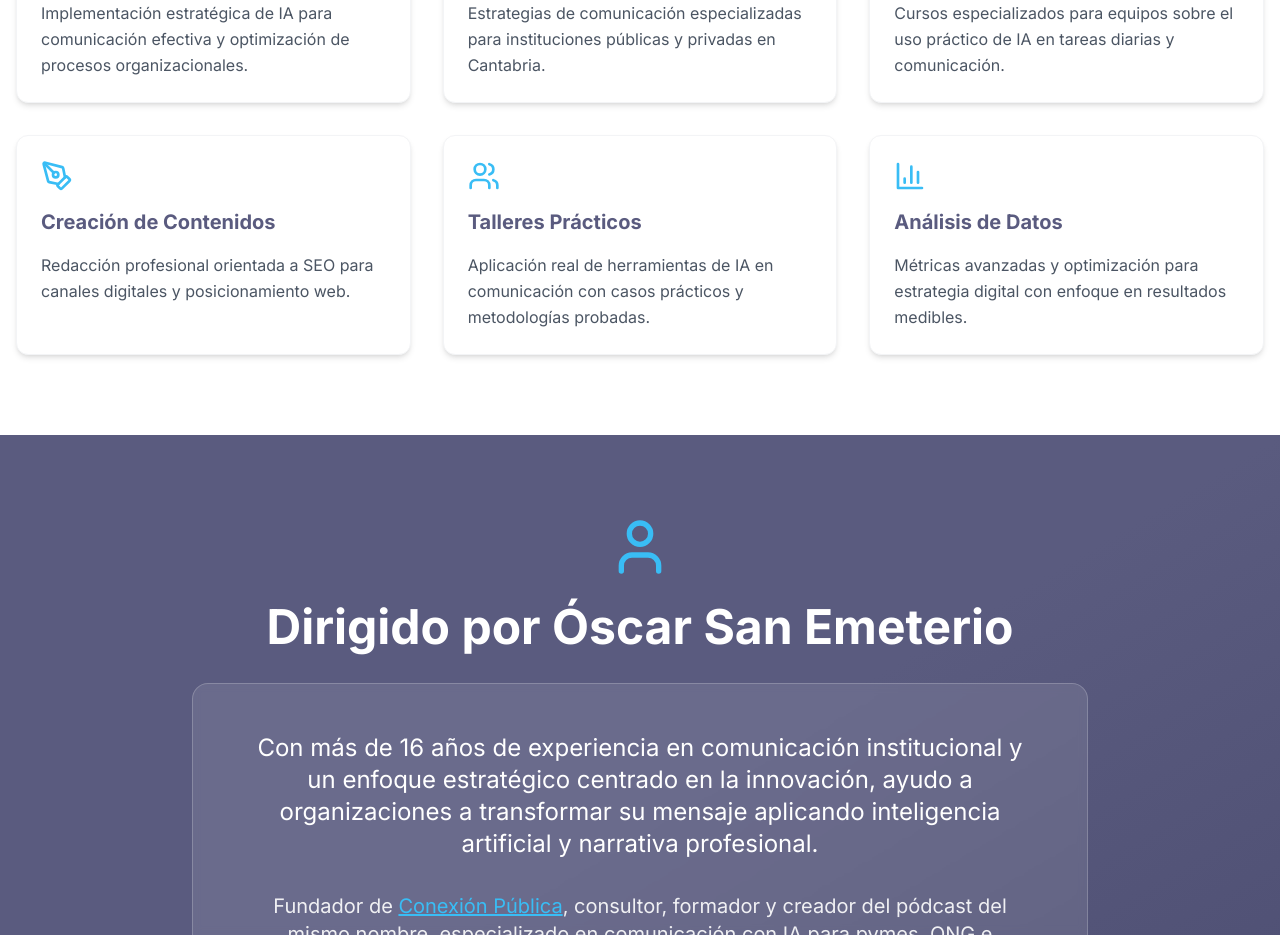
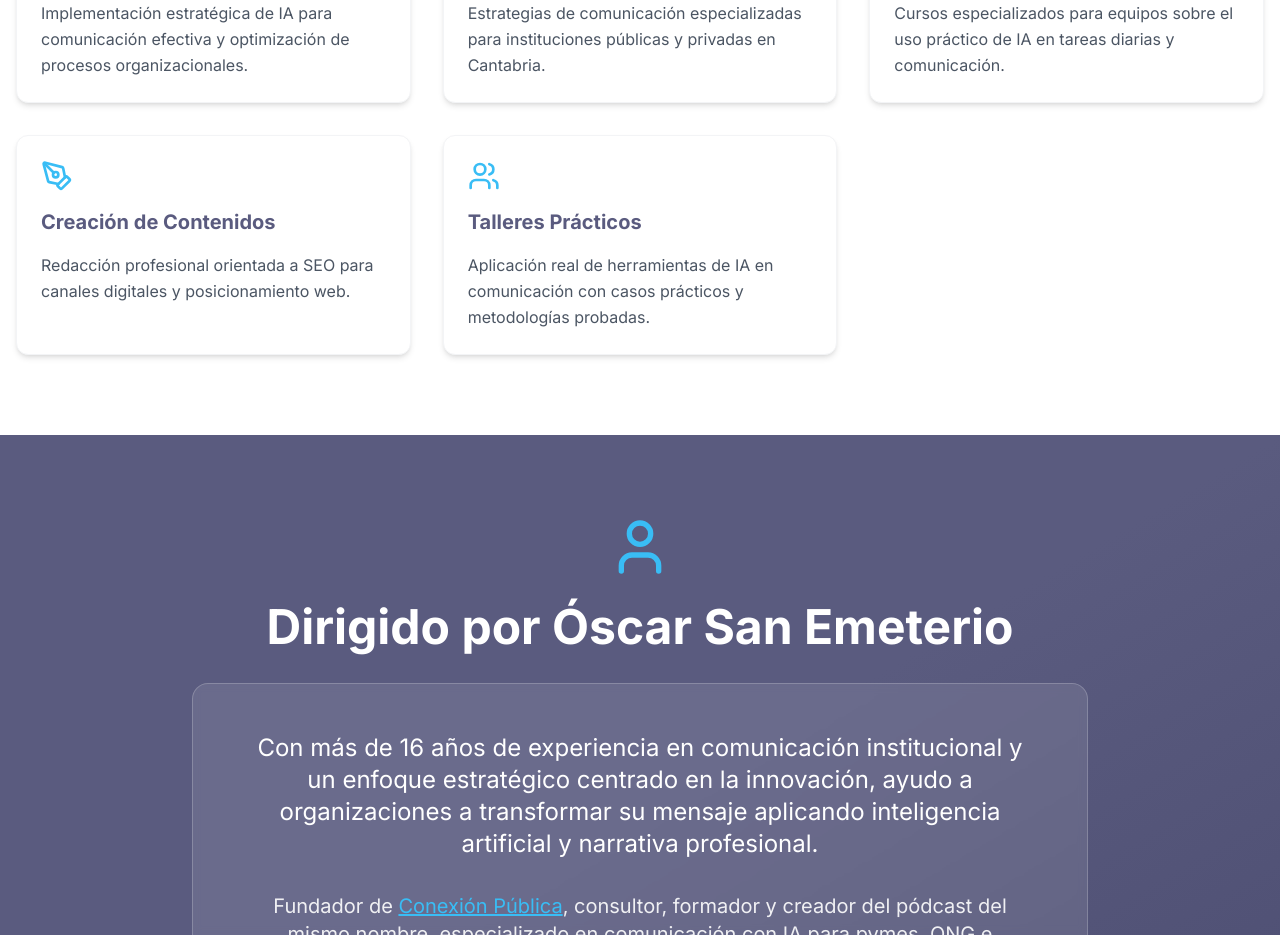
Before and after one commit to osanemeterio/oscarsanemeterio, a React (Vite) app: page / in a window 1280 px wide. Shown: the part 1620-2555 px from the top of the page. Built offline with nearby package versions, Linux system fonts and the light colour scheme.

Commit message:
Remove Análisis de Datos service from home page

```diff
--- a/src/pages/Home.tsx
+++ b/src/pages/Home.tsx
@@ -1,6 +1,6 @@
 import { useState, useEffect } from 'react'
 import { Link } from 'react-router-dom'
-import { MessageSquare, Brain, FileText, Send, Linkedin, Twitter, Cpu, Building2, GraduationCap, PenTool, Users, BarChart3, Mail, User, Phone, MapPin } from 'lucide-react'
+import { MessageSquare, Brain, FileText, Send, Linkedin, Twitter, Cpu, Building2, GraduationCap, PenTool, Users, Mail, User, Phone, MapPin } from 'lucide-react'
 
 function App() {
   const [newsletterEmail, setNewsletterEmail] = useState('')
@@ -73,11 +73,6 @@ function App() {
       icon: <Users className="w-8 h-8 text-[#39bdf5]" />,
       title: "Talleres Prácticos",
       description: "Aplicación real de herramientas de IA en comunicación con casos prácticos y metodologías probadas."
-    },
-    {
-      icon: <BarChart3 className="w-8 h-8 text-[#39bdf5]" />,
-      title: "Análisis de Datos",
-      description: "Métricas avanzadas y optimización para estrategia digital con enfoque en resultados medibles."
     }
   ]
 
@@ -167,8 +162,7 @@ function App() {
           'Comunicación Institucional': '/comunicacion-institucional',
           'Formación en IA': '/formacion-ia',
           'Creación de Contenidos': '/creacion-contenidos',
-          'Talleres Prácticos': '/talleres-practicos',
-          'Análisis de Datos': '/analisis-datos'
+          'Talleres Prácticos': '/talleres-practicos'
         }
 
         const route = serviceRoutes[service.title]
```
